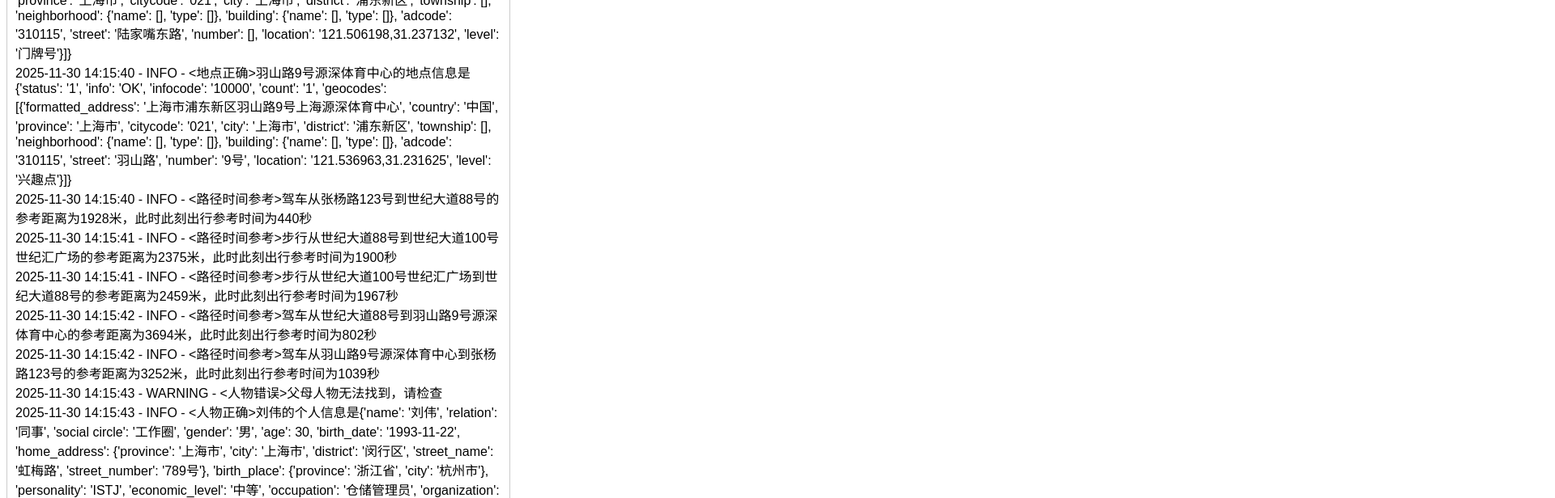
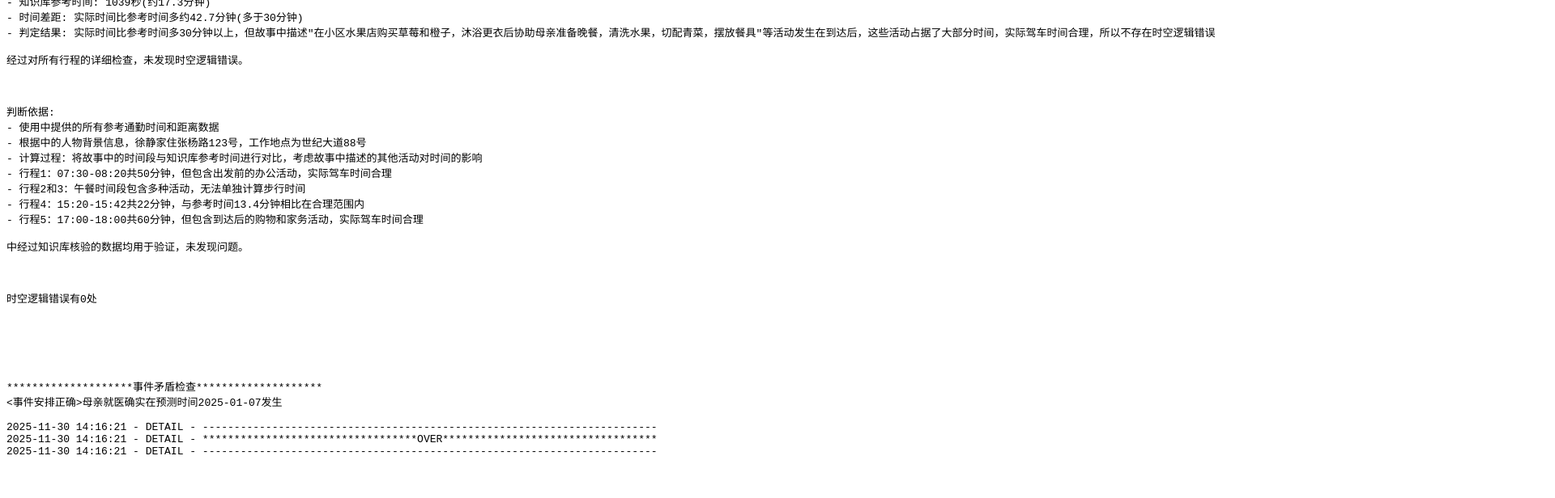
Before and after one commit to YksYiZov/show, a plain HTML site: page index.html in a window 1280 px wide. Shown: the part 980-1596 px from the top of the page at 81% size, 1920 px wide, since content can reach past the window. After the commit the page ends 1559 px from the top, so only its background shows below. Drawn offline with Linux system fonts and the light colour scheme.

Commit message:
Update index.html

```diff
--- a/index.html
+++ b/index.html
@@ -2,22 +2,10 @@
 <html lang="zh-CN">
 <head>
     <meta charset="UTF-8">
-    <title>保留换行示例</title>
-    <style>
-        .preserve-linebreaks {
-            white-space: pre-wrap; /* 保留文本换行并自动换行 */
-            word-wrap: break-word; /* 长单词超出容器宽度也换行 */
-            width: 600px;          /* 可以根据需要设置容器宽度 */
-            border: 1px solid #ccc; /* 可选：加边框方便查看效果 */
-            padding: 10px;
-            font-family: Arial, sans-serif;
-        }
-    </style>
+    <title>我的网页</title>
 </head>
 <body>
-
-<div class="preserve-linebreaks">
-2025-11-30 14:15:28 - DETAIL - ------------------------------------------------------------------------
+    <pre>2025-11-30 14:15:28 - DETAIL - ------------------------------------------------------------------------
 2025-11-30 14:15:28 - DETAIL - *******************************2025-01-06*******************************
 2025-11-30 14:15:28 - DETAIL - ------------------------------------------------------------------------
 2025-11-30 14:15:38 - DETAIL - 处理的数据为<locations> (张杨路123号, 上海市) (世纪大道88号, 上海市) (世纪大道100号世纪汇广场, 上海市) (羽山路9号源深体育中心, 上海市) </locations>
@@ -103,8 +91,6 @@
 
 2025-11-30 14:16:21 - DETAIL - ------------------------------------------------------------------------
 2025-11-30 14:16:21 - DETAIL - **********************************OVER**********************************
-2025-11-30 14:16:21 - DETAIL - ------------------------------------------------------------------------
-</div>
-
+2025-11-30 14:16:21 - DETAIL - ------------------------------------------------------------------------</pre>
 </body>
 </html>
```
